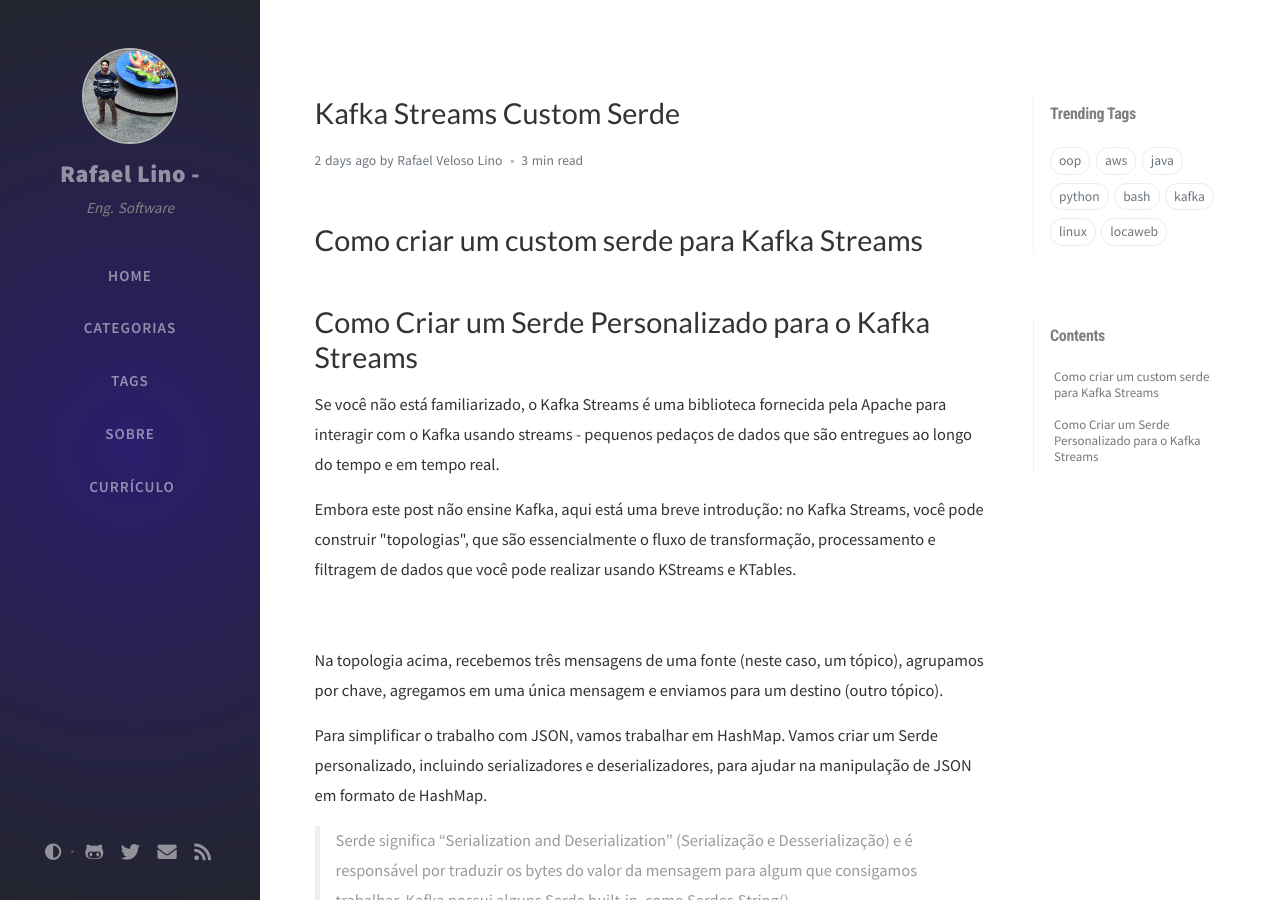
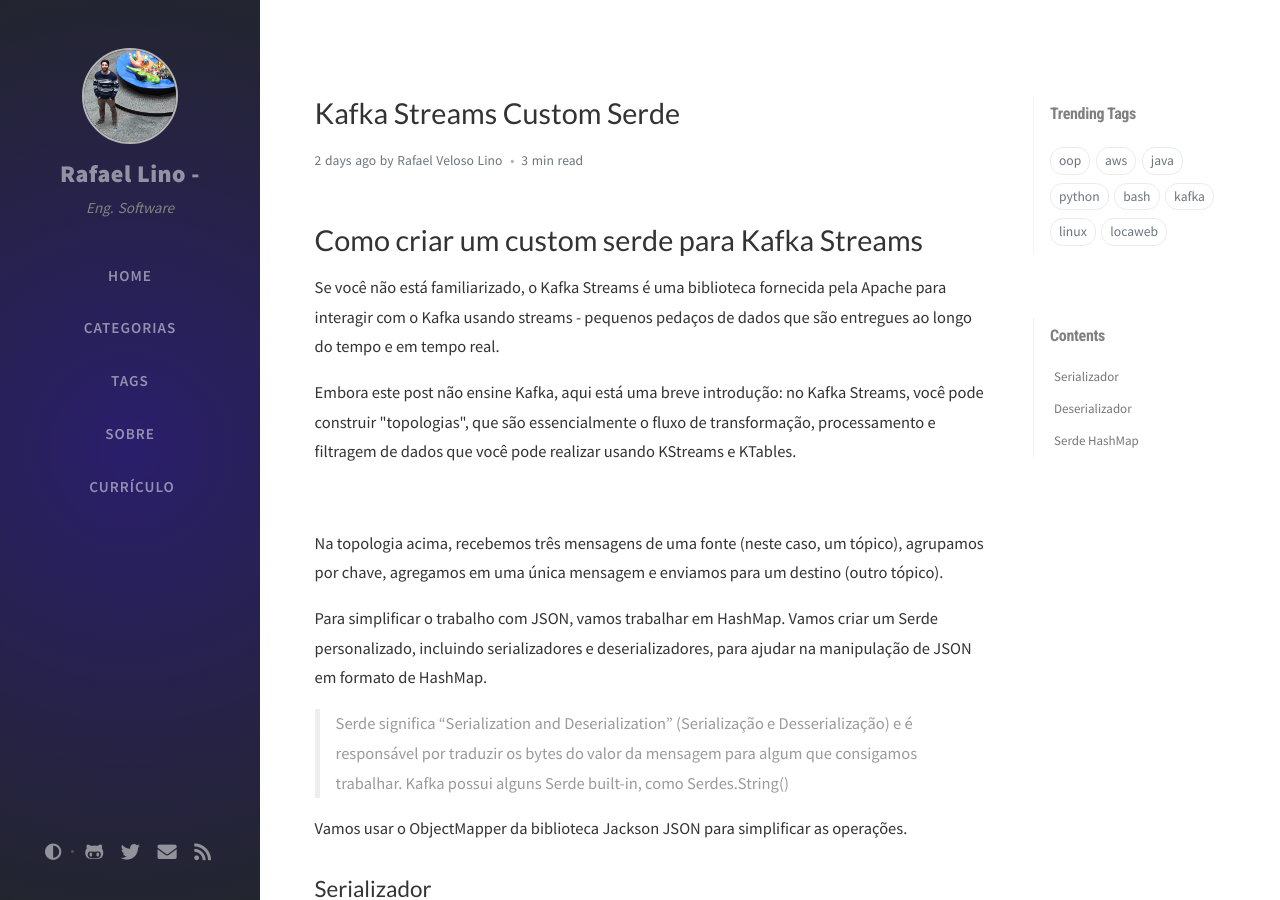
Before and after one commit to Rafaellinos/rafaelino.github.io, a Jekyll site: the page built from _posts/2023-10-04-kafka-streams-custom-serde.md, in a window 1280 px wide and 900 px high. Built offline with Jekyll 4.4.1, drawn with Linux system fonts in a browser that asks for light colours; nearby versions of some CDN libraries; comment, search, counter and statistics services are not loaded.

Commit message:
fix duplicade post title

```diff
--- a/_posts/2023-10-04-kafka-streams-custom-serde.md
+++ b/_posts/2023-10-04-kafka-streams-custom-serde.md
@@ -6,9 +6,6 @@
 ---
 
 # Como criar um custom serde para Kafka Streams
-
-
-# Como Criar um Serde Personalizado para o Kafka Streams
 
 <p>Se você não está familiarizado, o Kafka Streams é uma biblioteca fornecida pela Apache para interagir com o Kafka usando streams - pequenos pedaços de dados que são entregues ao longo do tempo e em tempo real.</p>
 
```
